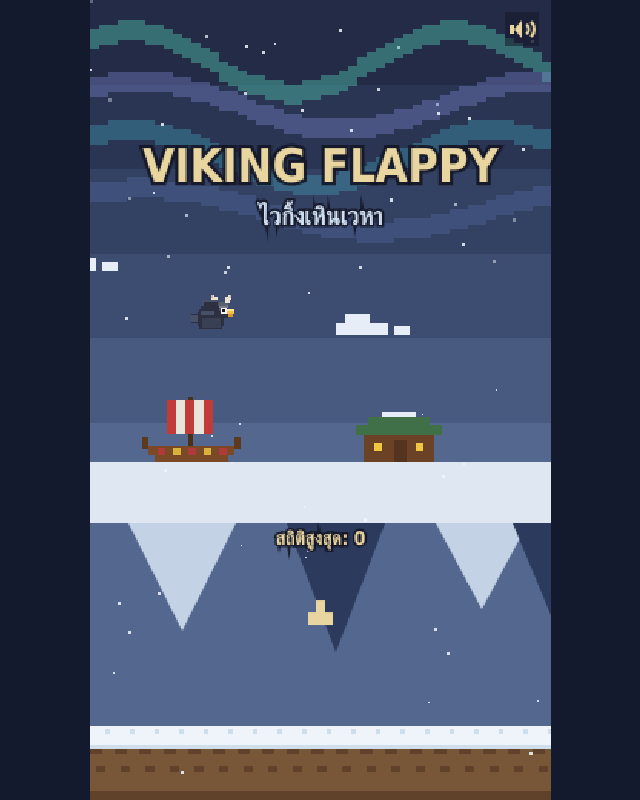
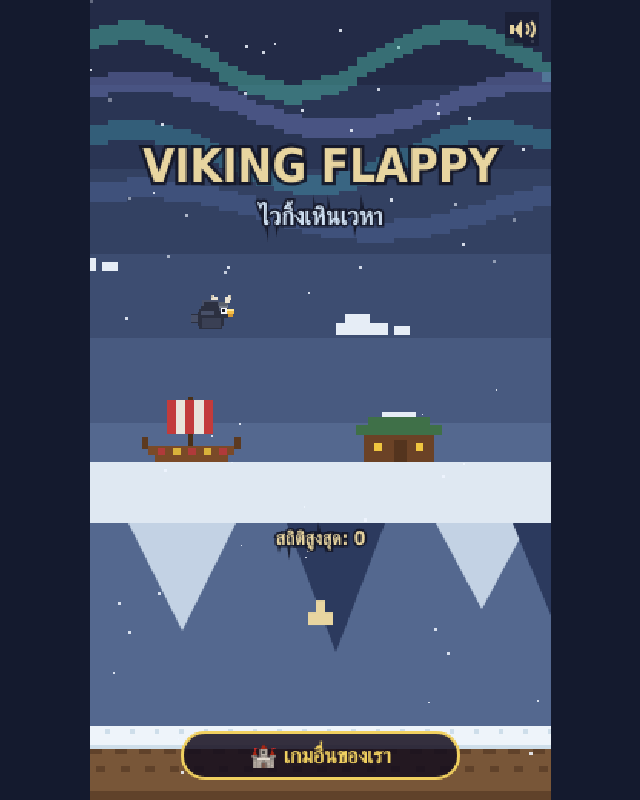
Before and after one commit to distrotion/viking-flappy, a plain HTML site: page index.html in a window 1280 px wide. Shown: the whole page, without its empty margins (320-960 px from the left). Drawn offline with Linux system fonts and the light colour scheme.

Commit message:
Add cross-promo button linking to the games hub

```diff
--- a/index.html
+++ b/index.html
@@ -891,6 +891,50 @@ function frame(now) {
   requestAnimationFrame(frame);
 }
 requestAnimationFrame(frame);
+
+// ---- cross-promo: ปุ่มไปหน้ารวมเกมของค่าย ----
+const PROMO_BTN = { x: (W - 180) / 2, y: 476, w: 180, h: 30 };
+function promoVisible() { try { return state === 0 || (state === 2 && deathTimer > 0.5); } catch (e) { return false; } }
+function promoHit(cx, cy) {
+  if (!promoVisible()) return false;
+  const r = canvas.getBoundingClientRect();
+  const px = r.width > 0 ? (cx - r.left) * (W / r.width) : cx;
+  const py = r.width > 0 ? (cy - r.top) * (H / r.height) : cy;
+  return px >= PROMO_BTN.x && px <= PROMO_BTN.x + PROMO_BTN.w && py >= PROMO_BTN.y && py <= PROMO_BTN.y + PROMO_BTN.h;
+}
+window.addEventListener('mousedown', function (e) {
+  if (promoHit(e.clientX, e.clientY)) { e.stopImmediatePropagation(); location.href = 'https://distrotion.github.io/'; }
+}, true);
+window.addEventListener('touchstart', function (e) {
+  const t = e.touches[0];
+  if (t && promoHit(t.clientX, t.clientY)) { e.stopImmediatePropagation(); e.preventDefault(); location.href = 'https://distrotion.github.io/'; }
+}, { capture: true, passive: false });
+(function promoLoop() {
+  if (promoVisible()) {
+    const x = PROMO_BTN.x, y = PROMO_BTN.y, w = PROMO_BTN.w, h = PROMO_BTN.h, r = h / 2;
+    ctx.save();
+    ctx.fillStyle = 'rgba(20,14,30,0.85)';
+    ctx.beginPath();
+    ctx.moveTo(x + r, y);
+    ctx.arcTo(x + w, y, x + w, y + h, r);
+    ctx.arcTo(x + w, y + h, x, y + h, r);
+    ctx.arcTo(x, y + h, x, y, r);
+    ctx.arcTo(x, y, x + w, y, r);
+    ctx.closePath();
+    ctx.fill();
+    ctx.strokeStyle = '#f0d060';
+    ctx.lineWidth = 2;
+    ctx.stroke();
+    ctx.font = 'bold 14px Tahoma';
+    ctx.textAlign = 'center';
+    ctx.textBaseline = 'middle';
+    ctx.fillStyle = '#f0d060';
+    ctx.fillText('🏰 เกมอื่นของเรา', x + w / 2, y + h / 2 + 1);
+    ctx.restore();
+  }
+  requestAnimationFrame(promoLoop);
+})();
+
 </script>
 </body>
 </html>
```
